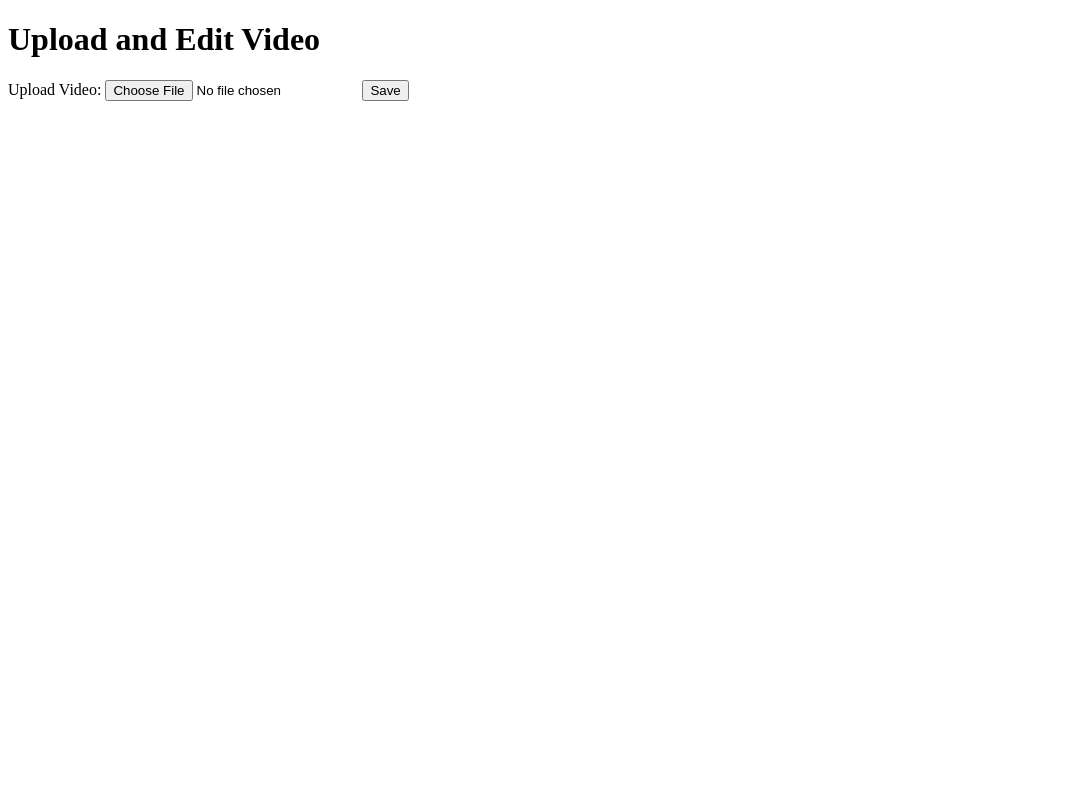
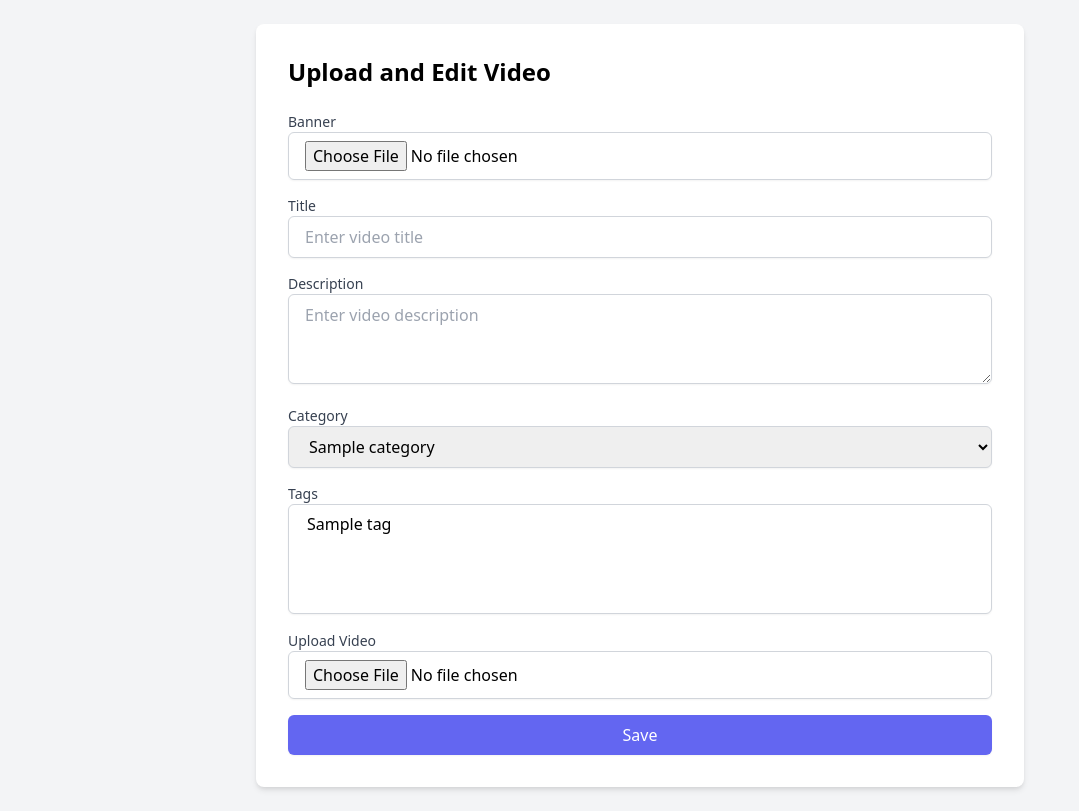
Before and after one commit to OussamaBenoujja/CourseLab, a PHP site: page /views/make_video.php in a window 1280 px wide. Shown: the whole page, without its empty margins (0-1079 px from the left). Before the commit the page ends 101 px from the top, so only its background shows below. Run offline with PHP 8.4, Linux system fonts and the light colour scheme; the visitor is signed in with stand-in values (Sample User, id 1); tables that the repository leaves empty hold one stand-in row (values such as "Sample post"); some libraries are stand-ins or nearby versions.

Commit message:
Refine video creation functionality

```diff
--- a/views/make_video.php
+++ b/views/make_video.php
@@ -5,32 +5,83 @@ if (!isset($_SESSION['user_id']) || $_SESSION['role'] !== 'teacher') {
     exit();
 }
 
-
 require_once '../data/db_config.php';
-
 require_once '../control/Course.php';
 require_once '../control/videocontent.php';
 require_once '../control/Category.php';
 require_once '../control/Tag.php';
 
+$category = new Category($db);
+$categories = $category->getAllCategories();
 
-$category = new Category($db);
 $tag = new Tag($db);
+$tags = $tag->getAllTags();
+
+if ($_SERVER['REQUEST_METHOD'] === 'POST') {
 
 
-if ($_SERVER['REQUEST_METHOD'] === 'POST') {
+
+
+
     if (isset($_POST['save_video'])) {
         $videoContent = new VideoContent($db);
 
-        // Validate and save the uploaded video
+        $title = $_POST['title'];
+        $description = $_POST['description'];
+        $category_id = $_POST['category'];
+        $tags = isset($_POST['tags']) ? $_POST['tags'] : [];
+
+
+        $banner_path = '';
+        if (isset($_FILES['banner_image']) && $_FILES['banner_image']['error'] == 0) {
+            $allowed = ['jpg', 'jpeg', 'png', 'gif'];
+            $filename = $_FILES['banner_image']['name'];
+            $file_ext = strtolower(pathinfo($filename, PATHINFO_EXTENSION));
+
+            if (!in_array($file_ext, $allowed)) {
+                throw new Exception('Invalid image format. Allowed formats: ' . implode(', ', $allowed));
+            }
+
+
+            $upload_dir = "../up/";
+            if (!file_exists($upload_dir)) {
+                mkdir($upload_dir, 0777, true);
+            }
+
+
+            $banner_filename = time() . '_banner_' . preg_replace("/[^a-zA-Z0-9]/", "_", $title) . '.' . $file_ext;
+            $banner_path = $upload_dir . $banner_filename;
+
+            if (!move_uploaded_file($_FILES['banner_image']['tmp_name'], $banner_path)) {
+                throw new Exception('Failed to upload banner image.');
+            }
+        }
+
+        if (empty($title) || empty($description) || empty($category_id)) {
+            $error_message = "All fields are required.";
+        } else {
+
             if (isset($_FILES['video']) && $_FILES['video']['error'] === UPLOAD_ERR_OK) {
                 $tmp_name = $_FILES['video']['tmp_name'];
                 $filename = basename($_FILES['video']['name']);
-            $target_path = '../uploads/videos/' . $filename;
+                $target_path = '../up/videos/' . $filename;
 
                 if (move_uploaded_file($tmp_name, $target_path)) {
+                    $videoContent->setTitle($title);
+                    $videoContent->setDescription($description);
+                    $videoContent->setCategory($category_id);
                     $videoContent->setContent($target_path);
-                $videoContent->saveContent();
+                    $videoContent->setTeacherId($_SESSION['user_id']);
+                    $videoContent->setBannerImage($banner_path);
+                    $videoId = $videoContent->saveContent();
+
+                    if (!empty($tags)) {
+                        foreach ($tags as $tagId) {
+                            $tag = new Tag($db, $tagId);
+                            $videoContent->addTag($tag);
+                        }
+                    }
+
                     $success_message = "Video uploaded and saved successfully.";
                 } else {
                     $error_message = "Failed to save the uploaded video.";
@@ -40,7 +91,7 @@ if ($_SERVER['REQUEST_METHOD'] === 'POST') {
             }
         }
     }
-
+}
 ?>
 
 <!DOCTYPE html>
@@ -49,30 +100,76 @@ if ($_SERVER['REQUEST_METHOD'] === 'POST') {
     <meta charset="UTF-8">
     <meta name="viewport" content="width=device-width, initial-scale=1.0">
     <title>Write Chapter - Video</title>
+    <link href="https://cdn.jsdelivr.net/npm/tailwindcss@2.2.19/dist/tailwind.min.css" rel="stylesheet">
     <script src="https://cdnjs.cloudflare.com/ajax/libs/ffmpeg.js/0.10.1/ffmpeg.min.js"></script>
 </head>
-<body>
-    <h1>Upload and Edit Video</h1>
+<body class="bg-gray-100 p-6">
+    <div class="max-w-3xl mx-auto bg-white p-8 rounded-lg shadow-md">
+        <h1 class="text-2xl font-bold mb-6">Upload and Edit Video</h1>
 
-    <?php if (isset($success_message)) echo "<p style='color:green;'>$success_message</p>"; ?>
-    <?php if (isset($error_message)) echo "<p style='color:red;'>$error_message</p>"; ?>
+        <?php if (isset($success_message)) echo "<p class='text-green-500 mb-4'>$success_message</p>"; ?>
+        <?php if (isset($error_message)) echo "<p class='text-red-500 mb-4'>$error_message</p>"; ?>
 
-    <form method="POST" enctype="multipart/form-data">
-        <label for="video">Upload Video:</label>
-        <input type="file" name="video" id="video" accept="video/*" required>
+        <form method="POST" enctype="multipart/form-data" class="space-y-4">
 
-        <div id="video-editor" style="display:none;">
-            <video id="uploaded-video" controls style="max-width:100%;"></video>
-            <label for="start-time">Start Time (seconds):</label>
-            <input type="number" id="start-time" step="0.1" min="0" placeholder="0">
-            <label for="end-time">End Time (seconds):</label>
-            <input type="number" id="end-time" step="0.1" placeholder="10">
-            <button type="button" id="trim-video">Trim Video</button>
-            <p id="trim-status"></p>
+
+            <div>
+                <label for="title" class="block text-sm font-medium text-gray-700">Banner</label>
+                <input type="file" id="title" name="banner_image" placeholder="upload banner image" class="w-full px-4 py-2 border border-gray-300 rounded-md shadow-sm focus:ring-2 focus:ring-indigo-500 focus:border-indigo-500" required>
             </div>
 
-        <button type="submit" name="save_video">Save</button>
+            <div>
+                <label for="title" class="block text-sm font-medium text-gray-700">Title</label>
+                <input type="text" id="title" name="title" placeholder="Enter video title" class="w-full px-4 py-2 border border-gray-300 rounded-md shadow-sm focus:ring-2 focus:ring-indigo-500 focus:border-indigo-500" required>
+            </div>
+
+            <div>
+                <label for="description" class="block text-sm font-medium text-gray-700">Description</label>
+                <textarea name="description" id="description" placeholder="Enter video description" rows="3" class="w-full px-4 py-2 border border-gray-300 rounded-md shadow-sm focus:ring-2 focus:ring-indigo-500 focus:border-indigo-500" required></textarea>
+            </div>
+
+            <div>
+                <label for="category" class="block text-sm font-medium text-gray-700">Category</label>
+                <select name="category" id="category" class="w-full px-4 py-2 border border-gray-300 rounded-md shadow-sm focus:ring-2 focus:ring-indigo-500 focus:border-indigo-500" required>
+                    <?php foreach ($categories as $cat): ?>
+                        <option value="<?= htmlspecialchars($cat['category_id']) ?>"><?= htmlspecialchars($cat['category_name']) ?></option>
+                    <?php endforeach; ?>
+                </select>
+            </div>
+
+            <div>
+                <label for="tags" class="block text-sm font-medium text-gray-700">Tags</label>
+                <select name="tags[]" id="tags" multiple class="w-full px-4 py-2 border border-gray-300 rounded-md shadow-sm focus:ring-2 focus:ring-indigo-500 focus:border-indigo-500 min-h-[120px]">
+                    <?php foreach ($tags as $tag): ?>
+                        <option value="<?= htmlspecialchars($tag['tag_id']) ?>"><?= htmlspecialchars($tag['name']) ?></option>
+                    <?php endforeach; ?>
+                </select>
+            </div>
+
+            <div>
+                <label for="video" class="block text-sm font-medium text-gray-700">Upload Video</label>
+                <input type="file" name="video" id="video" accept="video/*" class="w-full px-4 py-2 border border-gray-300 rounded-md shadow-sm focus:ring-2 focus:ring-indigo-500 focus:border-indigo-500" required>
+            </div>
+
+            <div id="video-editor" class="hidden mt-4">
+                <video id="uploaded-video" controls class="w-full mb-4"></video>
+                <div class="flex space-x-4">
+                    <div>
+                        <label for="start-time" class="block text-sm font-medium text-gray-700">Start Time (seconds)</label>
+                        <input type="number" id="start-time" step="0.1" min="0" placeholder="0" class="w-full px-4 py-2 border border-gray-300 rounded-md shadow-sm focus:ring-2 focus:ring-indigo-500 focus:border-indigo-500">
+                    </div>
+                    <div>
+                        <label for="end-time" class="block text-sm font-medium text-gray-700">End Time (seconds)</label>
+                        <input type="number" id="end-time" step="0.1" placeholder="10" class="w-full px-4 py-2 border border-gray-300 rounded-md shadow-sm focus:ring-2 focus:ring-indigo-500 focus:border-indigo-500">
+                    </div>
+                </div>
+                <button type="button" id="trim-video" class="mt-4 px-4 py-2 bg-indigo-500 text-white rounded-md shadow-sm hover:bg-indigo-600 focus:ring-2 focus:ring-indigo-500 focus:ring-offset-2">Trim Video</button>
+                <p id="trim-status" class="mt-2 text-sm text-gray-500"></p>
+            </div>
+
+            <button type="submit" name="save_video" class="w-full px-4 py-2 bg-indigo-500 text-white rounded-md shadow-sm hover:bg-indigo-600 focus:ring-2 focus:ring-indigo-500 focus:ring-offset-2">Save</button>
         </form>
+    </div>
 
     <script>
         const videoInput = document.getElementById('video');
@@ -88,9 +185,8 @@ if ($_SERVER['REQUEST_METHOD'] === 'POST') {
             if (file) {
                 const url = URL.createObjectURL(file);
                 videoElement.src = url;
-                videoEditor.style.display = 'block';
+                videoEditor.classList.remove('hidden');
 
-                // Load FFmpeg
                 if (!ffmpeg) {
                     trimStatus.textContent = "Loading FFmpeg...";
                     ffmpeg = await FFmpeg.createFFmpeg({ log: true });
@@ -109,21 +205,6 @@ if ($_SERVER['REQUEST_METHOD'] === 'POST') {
                 return;
             }
 
-            trimStatus.textContent = "Trimming video...";
-
-            const file = videoInput.files[0];
-            const fileName = file.name;
-
-            ffmpeg.FS('writeFile', fileName, await fetchFile(file));
-
-            await ffmpeg.run('-i', fileName, '-ss', startTime.toString(), '-to', endTime.toString(), '-c', 'copy', 'output.mp4');
-
-            const trimmedData = ffmpeg.FS('readFile', 'output.mp4');
-            const trimmedBlob = new Blob([trimmedData.buffer], { type: 'video/mp4' });
-            const trimmedUrl = URL.createObjectURL(trimmedBlob);
-
-            videoElement.src = trimmedUrl;
-            trimStatus.textContent = "Video trimmed successfully. You can now save it.";
         });
     </script>
 </body>
```
Lines whose indentation alone changed are shown as unchanged.
